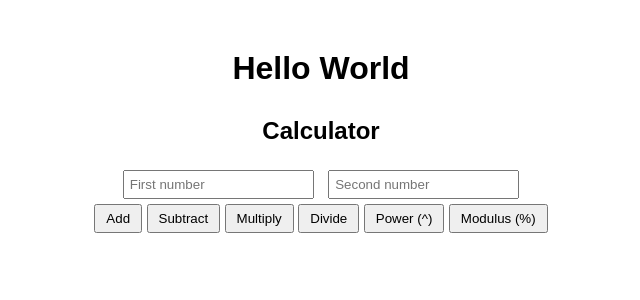
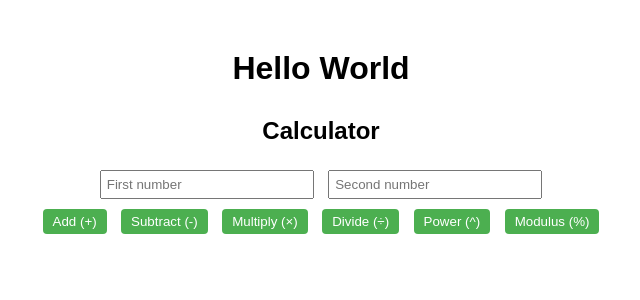
Before and after one commit to SA2724/IS218_Final, a Python web app: template templates/index.html in a window 1280 px wide. Shown: the top 300 px of the page, without its empty margins (319-959 px from the left). Run offline with Jinja, Linux system fonts and the light colour scheme; the template is opened without the code that fills it, so the values that code supplies are empty.

Commit message:
fix html script

```diff
--- a/templates/index.html
+++ b/templates/index.html
@@ -82,6 +82,7 @@
             */
             margin: 5px;
             padding: 5px;
+            width: 200px; /* Optional: Set a consistent width for input fields */
         }
 
         button {
@@ -90,8 +91,31 @@
 
                 - padding: Adds 5 pixels of vertical padding and 10 pixels of horizontal padding
                   inside buttons to make them larger and more clickable.
+                - margin: Adds a 5-pixel margin around buttons for spacing.
+                - cursor: Changes the cursor to a pointer when hovering over buttons.
+                - background-color: Sets the background color of buttons.
+                - color: Sets the text color of buttons.
+                - border: Removes the default border of buttons.
+                - border-radius: Adds rounded corners to buttons.
+                - transition: Adds a smooth transition effect for hover state.
             */
             padding: 5px 10px;
+            margin: 5px;
+            cursor: pointer;
+            background-color: #4CAF50;
+            color: white;
+            border: none;
+            border-radius: 4px;
+            transition: background-color 0.3s;
+        }
+
+        button:hover {
+            /*
+                Hover State for Buttons
+
+                - background-color: Changes the background color when the user hovers over the button.
+            */
+            background-color: #45a049;
         }
 
         .result {
@@ -100,9 +124,13 @@
 
                 - margin-top: Adds a 10-pixel margin above the result display area.
                 - font-weight: Makes the text bold to emphasize the result.
+                - font-size: Increases the font size for better visibility.
+                - color: Sets the text color to a distinct color for emphasis.
             */
             margin-top: 10px;
             font-weight: bold;
+            font-size: 18px;
+            color: #333;
         }
     </style>
 </head>
@@ -162,7 +190,7 @@
             Inserts a line break after the second input field, moving subsequent elements to the next line.
         -->
 
-        <button onclick="calculate('add')">Add</button>
+        <button onclick="calculate('add')">Add (+)</button>
         <!--
             <button> Element: Add Button
 
@@ -171,7 +199,7 @@
             - "Add": The text displayed on the button.
         -->
 
-        <button onclick="calculate('subtract')">Subtract</button>
+        <button onclick="calculate('subtract')">Subtract (-)</button>
         <!--
             <button> Element: Subtract Button
 
@@ -180,7 +208,7 @@
             - "Subtract": The text displayed on the button.
         -->
 
-        <button onclick="calculate('multiply')">Multiply</button>
+        <button onclick="calculate('multiply')">Multiply (×)</button>
         <!--
             <button> Element: Multiply Button
 
@@ -189,7 +217,7 @@
             - "Multiply": The text displayed on the button.
         -->
 
-        <button onclick="calculate('divide')">Divide</button>
+        <button onclick="calculate('divide')">Divide (÷)</button>
         <!--
             <button> Element: Divide Button
 
@@ -270,12 +298,15 @@
             // Get the <div> element where the result or error message will be displayed
             const resultElement = document.getElementById('result');
 
+            // Clear previous result or error
+            resultElement.innerText = '';
+
             try {
                 /*
                     Sending the POST Request
 
-                    - fetch('/' + operation, {...}): Sends a POST request to the server at the path corresponding
-                      to the operation (e.g., '/add', '/subtract', '/power', '/modulus').
+                    - fetch('/calculate/' + operation, {...}): Sends a POST request to the server at the path corresponding
+                      to the operation (e.g., '/calculate/add', '/calculate/subtract', '/calculate/power', '/calculate/modulus').
 
                     - method: 'POST': Specifies the HTTP method as POST, indicating that data is being sent to the server.
 
@@ -312,12 +343,12 @@
                     /*
                         Error Response Handling
 
-                        - If the response is not successful, it is expected to contain an 'error' field with
+                        - If the response is not successful, it is expected to contain a 'detail' field with
                           a descriptive message.
 
                         - resultElement.innerText: Updates the text inside the result <div> to display the error message.
                     */
-                    resultElement.innerText = 'Error: ' + data.error;
+                    resultElement.innerText = 'Error: ' + data.detail;
                 }
             } catch (error) {
                 /*
```
